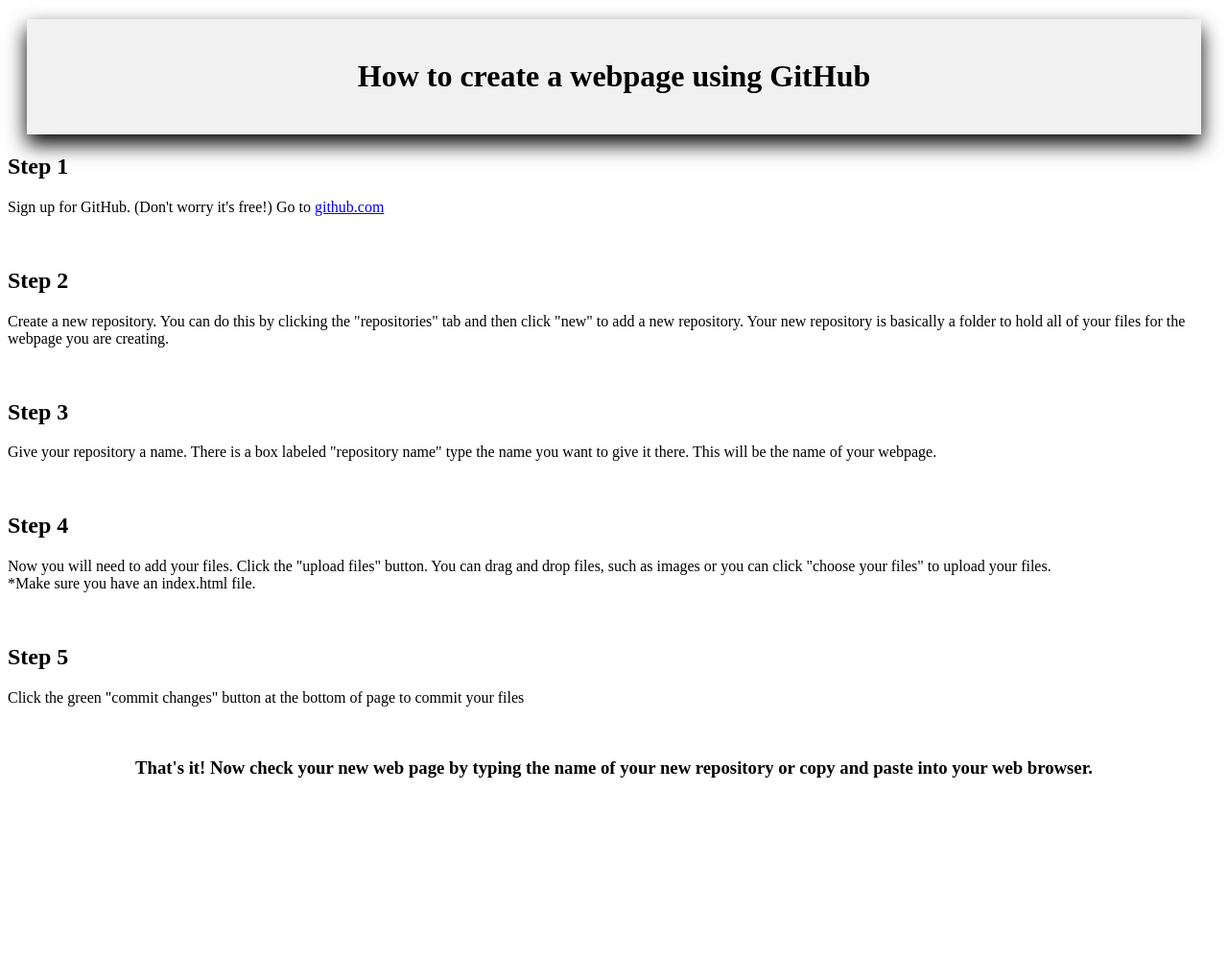
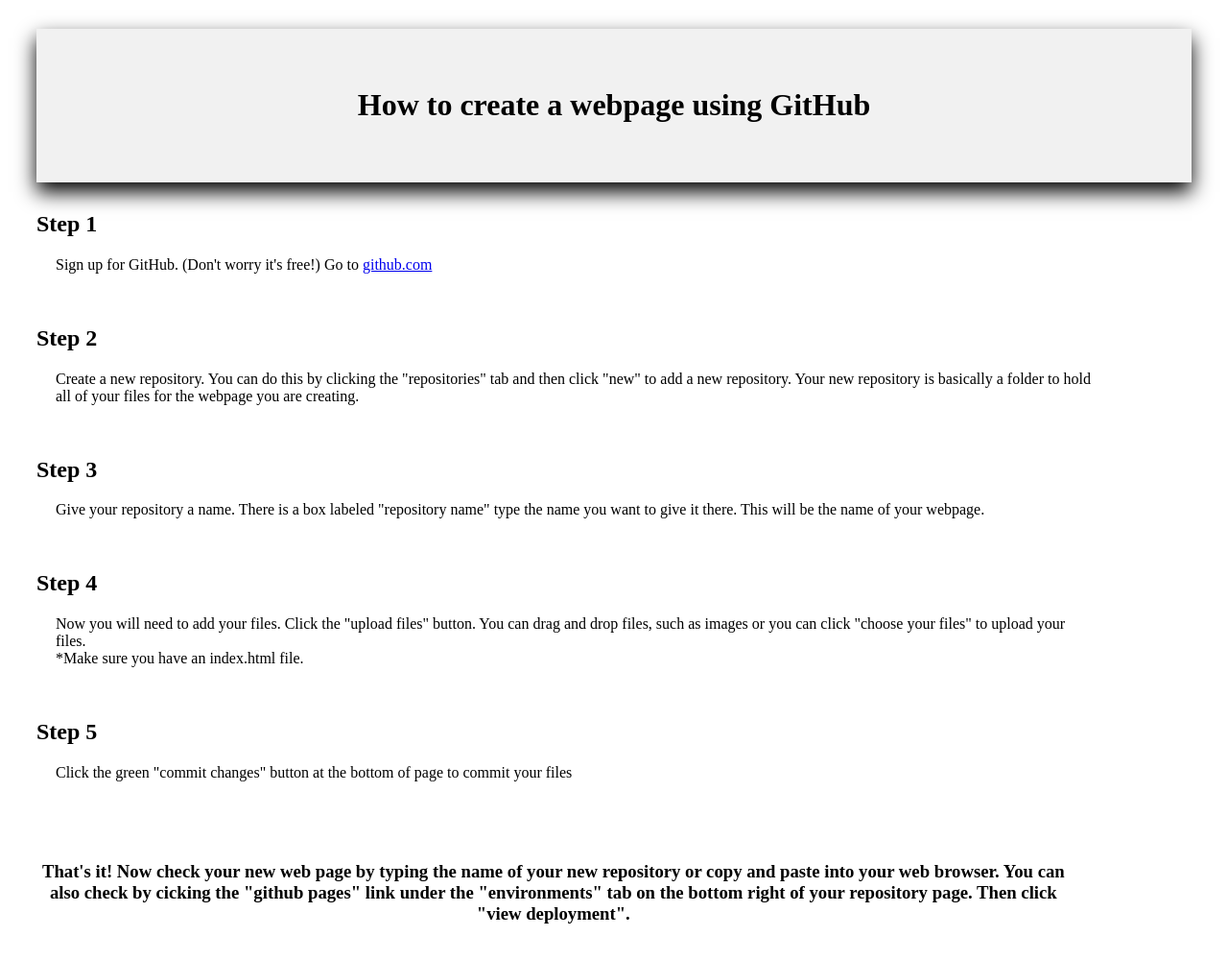
Before and after one commit to jengerred/CreateGithubWebpage.github.io, a plain HTML site: page index.html in a window 1280 px wide. Shown: the whole page at 96% size. Before the commit the page ends 829 px from the top, so only its background shows below. Drawn offline with Linux system fonts and the light colour scheme.

Commit message:
Add files via upload

```diff
--- a/index.html
+++ b/index.html
@@ -2,18 +2,25 @@
     <head>
 
 <style>
+    p{
+        padding-left:50px;
+        margin-right:10%;
+    }
     h1 {
+        padding:20px;
         text-align: center;
     }
-    h3{
+    h2{ padding-left:30px;}
+    h3{ padding:30px;
         text-align: center;
+        margin-right:10%;
     }
     .banner {
     background-color:#f1f1f1;
     background-size: cover;
     box-shadow: 0 10px 20px 0 black;
     padding:20px;
-    margin:20px;
+    margin:30px;
 }
 </style>
 </head>
@@ -38,7 +45,7 @@
 <h2>Step 5</h2>
 <p>Click the green "commit changes" button at the bottom of page to commit your files </p>
 <br>
-<h3>That's it! Now check your new web page by typing the name of your new repository or copy and paste into your web browser.
+<h3>That's it! Now check your new web page by typing the name of your new repository or copy and paste into your web browser. You can also check by cicking the "github pages" link under the "environments" tab on the bottom right of your repository page. Then click "view deployment".
 
 </h3>
 </body>
```
